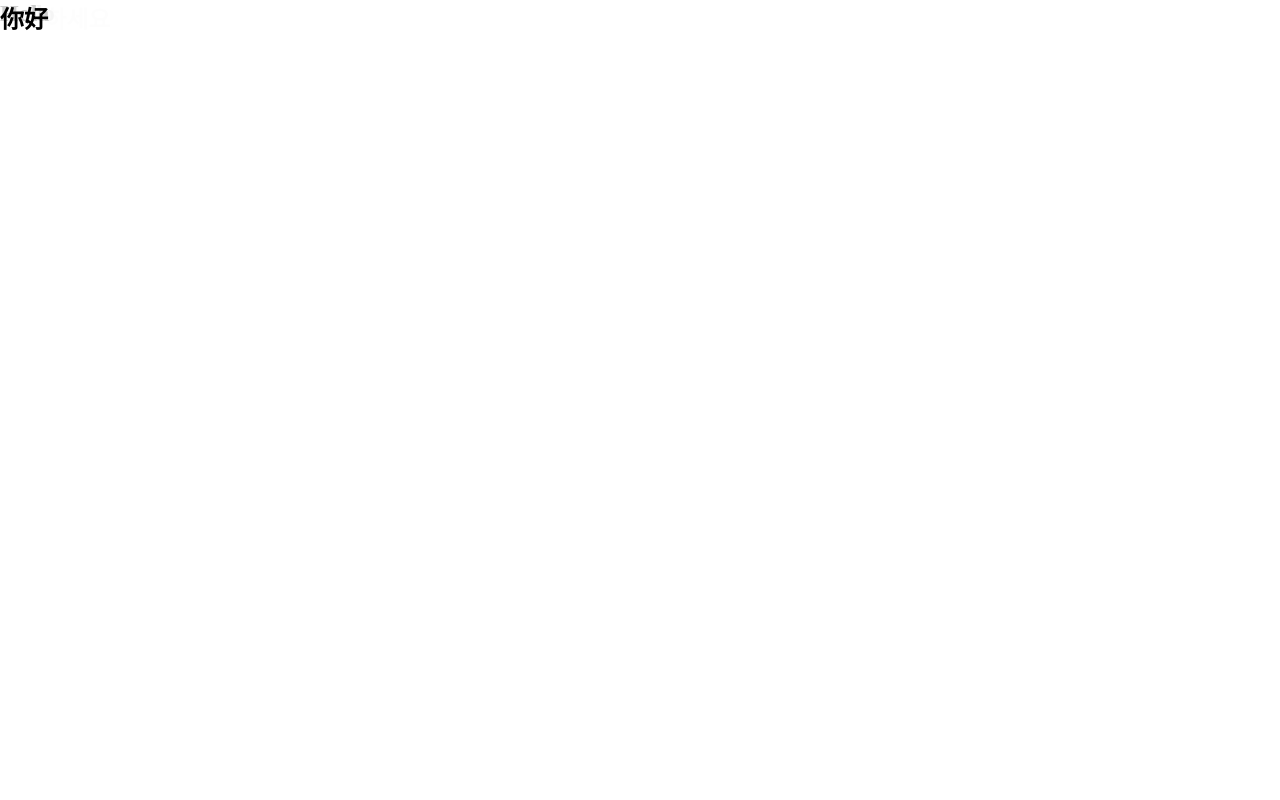
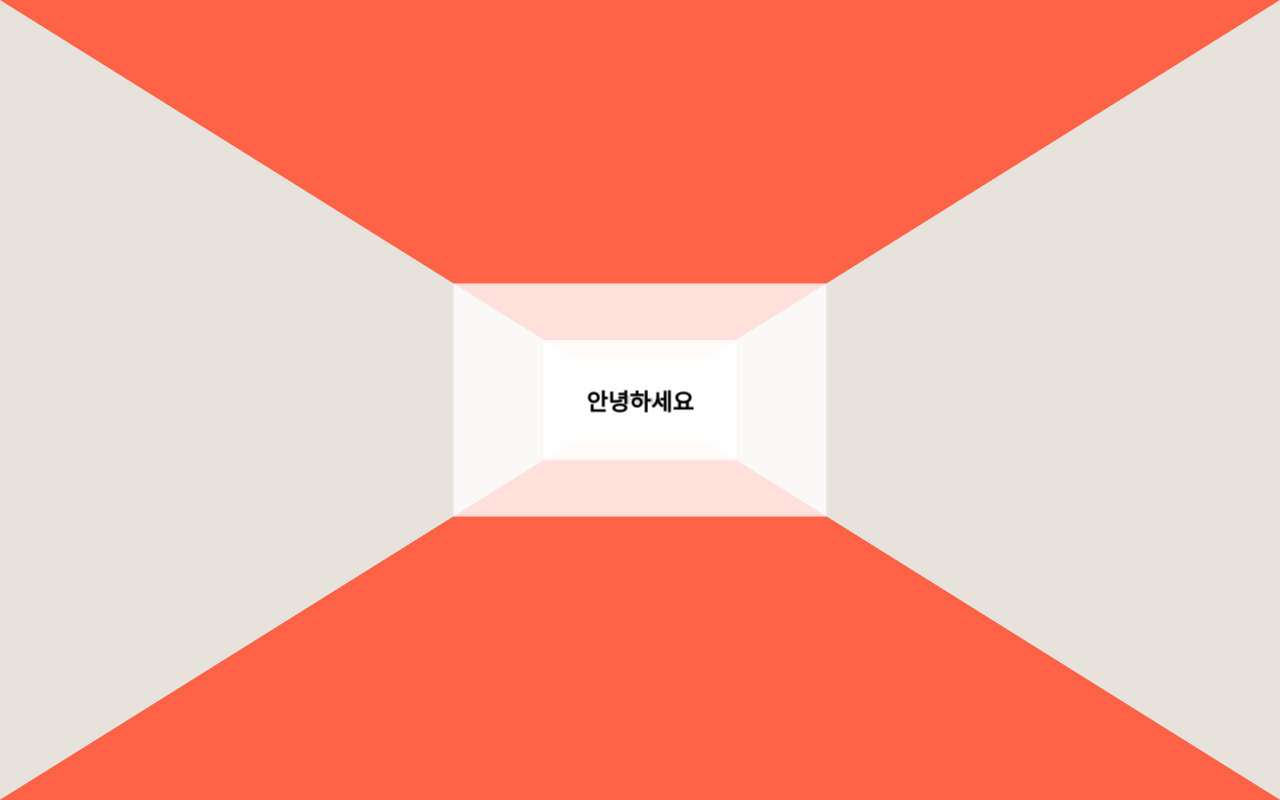
Before and after one commit to joyjsmun/interactive_web2, a React (Create React App) app: page / in a window 1280 px wide. Built offline with nearby package versions, Linux system fonts and the light colour scheme.

Commit message:
ADD: finish structure

```diff
--- a/src/App.js
+++ b/src/App.js
@@ -2,7 +2,9 @@
 import styled from "styled-components";
 
 const Main = styled.div`
-  background-color: "tomato";
+  background-color: tomato;
+  width: 100vw;
+  height: 100vh;
 `
 const ProgressBarCon = styled.div``
 const ProgressBar = styled.div``
@@ -32,14 +34,35 @@ const House = styled.div`
   width: 100vw;
   height: 100vh;
   transform-style: preserve-3d;
+  // house를 줌아웃시킴
+  transform: translateZ(-490vw);
 `
-const Wall = styled.div`
-//모두 포게기
-  position: absolute;
-  width: 100vw;
+// const Wall = styled.div`
+// //모두 포게기
+//   position: absolute;
+//   left: 0;
+//   top: 0;
+//   width: 100vw;
+//   height: 100vh;
+//   background: rgba(255,255,255,0.8);
+// `
+
+// const WallLeft = styled.div`
+//   left: -500vw;
+// 	width: 1000vw;
+// 	transform: rotateY(90deg);
+// `
+
+const WallContent = styled.div`
+  display: flex;
+  justify-content: center;
+  align-items: center;
   height: 100vh;
-  background: rgba(255,255,255,0.8);
 
+`
+
+const WallTitle = styled.h2`
+  font-size: 5rem;
 `
 
 
@@ -58,28 +81,28 @@ function App() {
       <World>
         <Stage>
           <House>
-            <Wall className="wall-left"></Wall>
-            <Wall className="wall-right"></Wall>
-            <Wall className="wall-front wall-front-a">
-              <div className="wall-content">
-                <h2 className="wall-title">안녕하세요</h2>
-              </div>
-            </Wall>
-            <Wall className="wall-front wall-front-b">
-              <div className="wall-content">
-                <h2 className="wall-title">Hello</h2>
-              </div>
-            </Wall>
-            <Wall className="wall-front wall-front-c">
-              <div className="wall-content">
-                <h2 className="wall-title">Hola</h2>
-              </div>
-            </Wall>
-            <Wall className="wall-front wall-front-d">
-              <div className="wall-content">
-                <h2 className="wall-title">你好</h2>
-              </div>
-            </Wall>
+            <div className="wall wall-left"></div>
+            <div className="wall wall-right"></div>
+            <div className="wall wall-front wall-front-a">
+              <WallContent>
+                <WallTitle>안녕하세요</WallTitle>
+              </WallContent>
+            </div>
+            <div className="wall wall-front wall-front-b">
+              <WallContent>
+                <WallTitle>Hello</WallTitle>
+              </WallContent>
+            </div>
+            <div className="wall wall-front wall-front-c">
+              <WallContent>
+                <WallTitle>Hola</WallTitle>
+              </WallContent>
+            </div>
+            <div className="wall wall-front wall-front-d">
+              <WallContent>
+                <WallTitle>你好</WallTitle>
+              </WallContent>
+            </div>
           </House>
         </Stage>
      </World>
--- a/src/reset.css
+++ b/src/reset.css
@@ -35,3 +35,31 @@ table {
 	border-collapse: collapse;
 	border-spacing: 0;
 }
+
+.wall {
+	position: absolute;
+	left: 0;
+	top: 0;
+	width: 100vw;
+	height: 100vh;
+	background: rgba(255,255,255,0.8);
+}
+
+.wall-left {
+	/* left: -500vw; */
+	width: 1000vw;
+	background-color: rgb(231, 226, 219);
+	transform: rotateY(90deg) translateZ(-500vw);
+}
+
+.wall-right {
+	/* left: -400vw; */
+	width: 1000vw;
+	background-color: rgb(231, 226, 219);
+	transform: rotateY(90deg) translateZ(-400vw);;
+}
+
+.wall-front-a {transform:translateZ(300vw);}
+.wall-front-b {transform:translateZ(50vw);}
+.wall-front-c {transform:translateZ(-200vw);}
+.wall-front-d {transform:translateZ(-500vw);}
```
